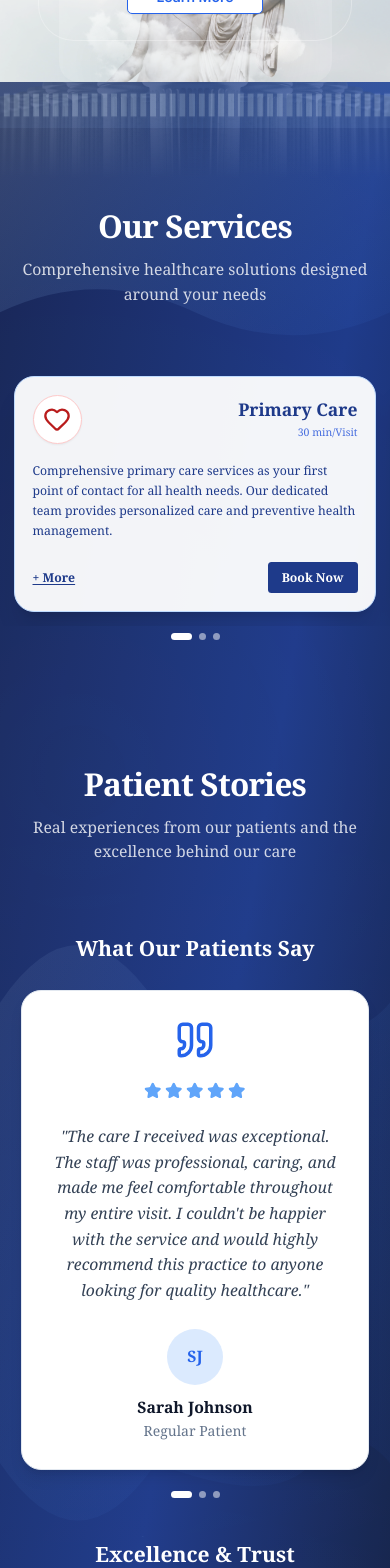
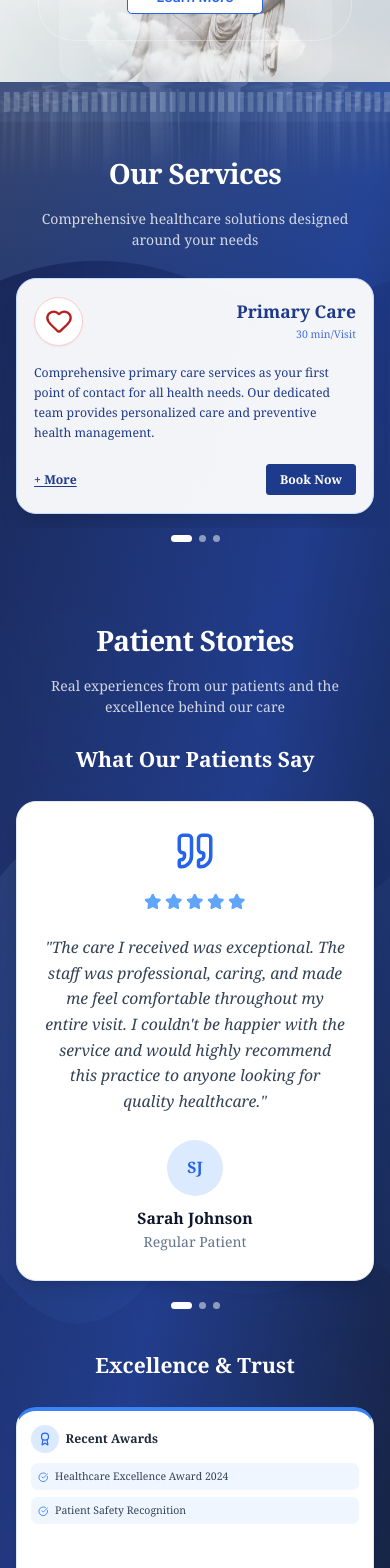
Before and after one commit to Wisdomous20/Apollo, a Next.js app: page / in a window 390 px wide. Shown: the part 340-1908 px from the top of the page. Built offline with nearby package versions, Linux system fonts and the light colour scheme.

Commit message:
refactor: update section components with responsive styles using clamp for improved layout and adaptability

```diff
--- a/src/components/sections/CombinedSection.tsx
+++ b/src/components/sections/CombinedSection.tsx
@@ -176,7 +176,7 @@ export function BackgroundWrapper({
       {/* Removed floating random circle in the middle as requested */}
 
       <motion.div
-        className="absolute bottom-1/4 right-1/4 w-80 h-80 opacity-10"
+        className="absolute bottom-1/4 right-1/4 w-[clamp(12rem,20vw,20rem)] h-[clamp(12rem,20vw,20rem)] opacity-10"
         animate={{
           rotate: [360, 0],
           scale: [1, 0.9, 1],
@@ -202,7 +202,7 @@ export function BackgroundWrapper({
       <div className="relative z-10 w-full h-auto">{children}</div>
 
       {/* Bottom architectural fade */}
-      <div className="absolute bottom-0 left-0 w-full h-32 bg-gradient-to-t from-slate-900/50 to-transparent pointer-events-none" />
+      <div className="absolute bottom-0 left-0 w-full h-[clamp(4rem,8vw,8rem)] bg-gradient-to-t from-slate-900/50 to-transparent pointer-events-none" />
     </div>
   );
 }
--- a/src/components/sections/Services.tsx
+++ b/src/components/sections/Services.tsx
@@ -54,7 +54,7 @@ export default function Services() {
 
   return (
     <section
-      className="relative py-16 lg:py-28 bg-transparent font-serif"
+      className="relative py-[clamp(2.5rem,6vw,7rem)] bg-transparent font-serif"
       aria-labelledby="services-heading"
     >
       {/* Decorative Top Images */}
@@ -77,24 +77,24 @@ export default function Services() {
         </div>
       </div>
 
-      <div className="container mx-auto px-4 sm:px-6 lg:px-8 relative z-10">
+      <div className="container mx-auto px-[clamp(1rem,4vw,2.5rem)] relative z-10">
         {/* Spacer for top margin above heading */}
-        <div className="h-20 md:h-28 lg:h-36" />
+        <div className="h-[clamp(2.5rem,6vw,5rem)]" />
         <motion.header
           initial={{ opacity: 0, y: 20 }}
           whileInView={{ opacity: 1, y: 0 }}
           transition={{ duration: 0.6 }}
           viewport={{ once: true }}
-          className="mb-20 text-center"
+          className="mb-[clamp(2rem,5vw,5rem)] text-center"
         >
           <h2
             id="services-heading"
-            className="text-4xl lg:text-5xl font-bold text-white mb-4 tracking-tight font-serif"
+            className="text-[clamp(2rem,4vw,3rem)] font-bold text-white mb-4 tracking-tight font-serif"
             tabIndex={0}
           >
             Our Services
           </h2>
-          <p className="text-lg text-white/80 max-w-2xl mx-auto font-serif">
+          <p className="text-[clamp(1rem,2vw,1.25rem)] text-white/80 max-w-2xl mx-auto font-serif">
             Comprehensive healthcare solutions designed around your needs
           </p>
         </motion.header>
--- a/src/components/sections/Testimonials.tsx
+++ b/src/components/sections/Testimonials.tsx
@@ -131,7 +131,7 @@ export default function Testimonials() {
 
   return (
     <section
-      className="relative z-10 py-20 bg-transparent overflow-hidden"
+      className="relative z-10 py-[clamp(3rem,8vw,8rem)] bg-transparent overflow-hidden"
       aria-labelledby="testimonials-heading"
     >
       {/* Mirrored Images at Bottom */}
@@ -154,22 +154,22 @@ export default function Testimonials() {
         </div>
       </div>
 
-      <div className="container mx-auto px-6 lg:px-8 relative z-10 pb-56">
+      <div className="container mx-auto px-[clamp(1rem,4vw,2.5rem)] lg:px-[clamp(2rem,6vw,4rem)] relative z-10 pb-[clamp(7rem,14vw,14rem)]">
         <motion.header
           initial={{ opacity: 0, y: 20 }}
           whileInView={{ opacity: 1, y: 0 }}
           transition={{ duration: 0.6 }}
           viewport={{ once: true }}
-          className="mb-20 text-center"
+          className="mb-[clamp(2rem,5vw,5rem)] text-center"
         >
           <h2
             id="testimonials-heading"
-            className="text-4xl lg:text-5xl font-bold text-white mb-4 tracking-tight font-serif"
+            className="text-[clamp(2rem,4vw,3rem)] font-bold text-white mb-4 tracking-tight font-serif"
             tabIndex={0}
           >
             Patient Stories
           </h2>
-          <p className="text-lg text-white/80 max-w-2xl mx-auto font-serif">
+          <p className="text-[clamp(1rem,2vw,1.25rem)] text-white/80 max-w-2xl mx-auto font-serif">
             Real experiences from our patients and the excellence behind our
             care
           </p>
```
